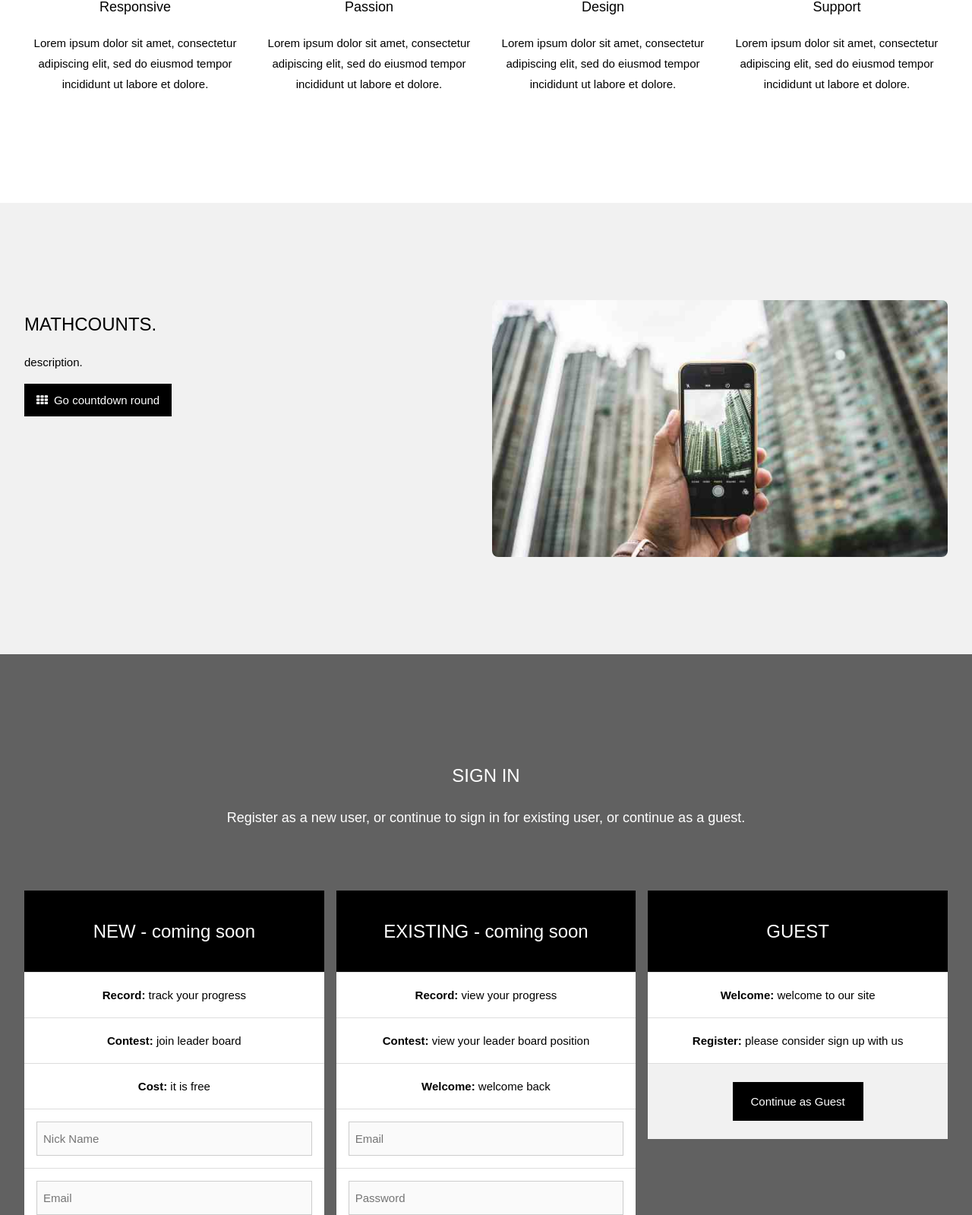
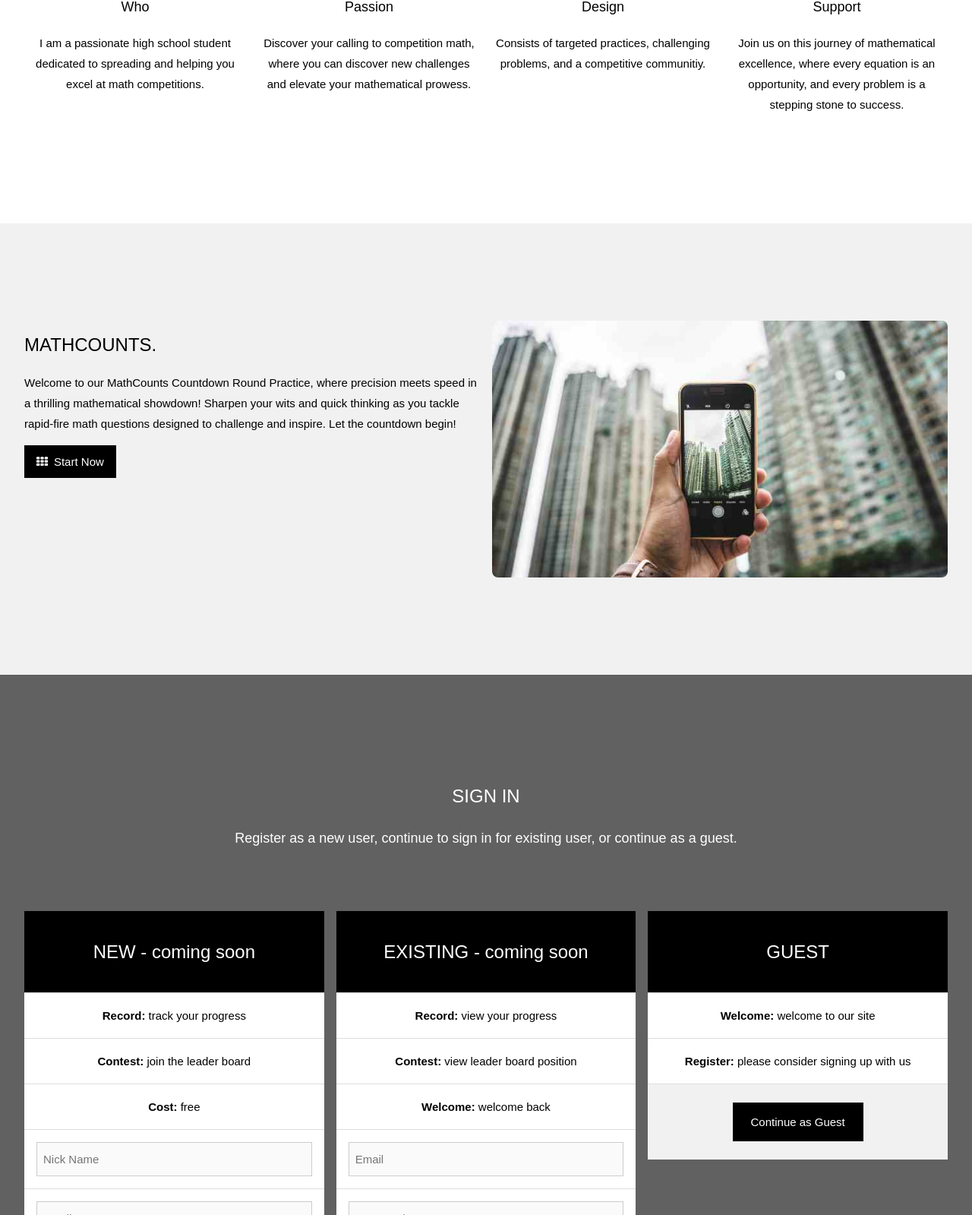
Before and after one commit to valxin/juststudy, a plain HTML site: page static/template/index.html in a window 1280 px wide. Shown: the part 1201-2800 px from the top of the page at 76% size. Drawn offline with Linux system fonts and the light colour scheme.

Commit message:
wording change

```diff
--- a/static/template/index.html
+++ b/static/template/index.html
@@ -61,9 +61,9 @@
 <!-- Header with full-height image -->
 <header class="bgimg-1 w3-display-container w3-grayscale-min" id="home">
   <div class="w3-display-left w3-text-white" style="padding:48px">
-    <span class="w3-jumbo w3-hide-small">Start something that matters</span><br>
-    <span class="w3-xxlarge w3-hide-large w3-hide-medium">Start something that matters</span><br>
-    <span class="w3-large">Stop wasting valuable time with projects that just isn't you.</span>
+    <span class="w3-jumbo w3-hide-small">Unlock Your Math Potential </span><br>
+    <span class="w3-xxlarge w3-hide-large w3-hide-medium">Unlock Your Math Potential </span><br>
+    <span class="w3-large">Elevate your skills, conquer competitions.</span>
     <p><a href="#about" class="w3-button w3-white w3-padding-large w3-large w3-margin-top w3-opacity w3-hover-opacity-off">Learn more and start today</a></p>
   </div>
   <div class="w3-display-bottomleft w3-text-grey w3-large" style="padding:24px 48px">
@@ -78,28 +78,28 @@
 
 <!-- About Section -->
 <div class="w3-container" style="padding:128px 16px" id="about">
-  <h3 class="w3-center">ABOUT THE COMPANY</h3>
-  <p class="w3-center w3-large">Key features of our company</p>
+  <h3 class="w3-center">ABOUT JUSTSTUDY</h3>
+  <p class="w3-center w3-large">A little background</p>
   <div class="w3-row-padding w3-center" style="margin-top:64px">
     <div class="w3-quarter">
       <i class="fa fa-desktop w3-margin-bottom w3-jumbo w3-center"></i>
-      <p class="w3-large">Responsive</p>
-      <p>Lorem ipsum dolor sit amet, consectetur adipiscing elit, sed do eiusmod tempor incididunt ut labore et dolore.</p>
+      <p class="w3-large">Who</p>
+      <p> I am a passionate high school student dedicated to spreading and helping you excel at math competitions.  </p>
     </div>
     <div class="w3-quarter">
       <i class="fa fa-heart w3-margin-bottom w3-jumbo"></i>
       <p class="w3-large">Passion</p>
-      <p>Lorem ipsum dolor sit amet, consectetur adipiscing elit, sed do eiusmod tempor incididunt ut labore et dolore.</p>
+      <p>Discover your calling to competition math, where you can discover new challenges and elevate your mathematical prowess.</p>
     </div>
     <div class="w3-quarter">
       <i class="fa fa-diamond w3-margin-bottom w3-jumbo"></i>
       <p class="w3-large">Design</p>
-      <p>Lorem ipsum dolor sit amet, consectetur adipiscing elit, sed do eiusmod tempor incididunt ut labore et dolore.</p>
+      <p>Consists of targeted practices, challenging problems, and a competitive communitiy.</p>
     </div>
     <div class="w3-quarter">
       <i class="fa fa-cog w3-margin-bottom w3-jumbo"></i>
       <p class="w3-large">Support</p>
-      <p>Lorem ipsum dolor sit amet, consectetur adipiscing elit, sed do eiusmod tempor incididunt ut labore et dolore.</p>
+      <p>Join us on this journey of mathematical excellence, where every equation is an opportunity, and every problem is a stepping stone to success. </p>
     </div>
   </div>
 </div>
@@ -109,8 +109,8 @@
   <div class="w3-row-padding">
     <div class="w3-col m6">
       <h3>MATHCOUNTS.</h3>
-      <p>description.</p>
-      <p><a href="#signin" class="w3-button w3-black"><i class="fa fa-th"> </i> Go countdown round</a></p>
+      <p>Welcome to our MathCounts Countdown Round Practice, where precision meets speed in a thrilling mathematical showdown! Sharpen your wits and quick thinking as you tackle rapid-fire math questions designed to challenge and inspire. Let the countdown begin! </p>
+      <p><a href="#signin" class="w3-button w3-black"><i class="fa fa-th"> </i> Start Now </a></p>
     </div>
     <div class="w3-col m6">
       <img class="w3-image w3-round-large" src="/static/images/phone_buildings.jpg" alt="Buildings" width="700" height="394">
@@ -121,14 +121,14 @@
 <!-- Sign in Section -->
 <div class="w3-container w3-center w3-dark-grey" style="padding:128px 16px" id="signin">
   <h3>SIGN IN</h3>
-  <p class="w3-large">Register as a new user, or continue to sign in for existing user, or continue as a guest.</p>
+  <p class="w3-large">Register as a new user, continue to sign in for existing user, or continue as a guest.</p>
   <div class="w3-row-padding" style="margin-top:64px">
     <div class="w3-third w3-section">
       <ul class="w3-ul w3-white w3-hover-shadow">
         <li class="w3-black w3-xlarge w3-padding-32">NEW - coming soon</li>
         <li class="w3-padding-16"><b>Record:</b> track your progress</li>
-        <li class="w3-padding-16"><b>Contest:</b> join leader board</li>
-        <li class="w3-padding-16"><b>Cost:</b> it is free</li>
+        <li class="w3-padding-16"><b>Contest:</b> join the leader board</li>
+        <li class="w3-padding-16"><b>Cost:</b> free</li>
         <li class="w3-padding-16"><input class="w3-input w3-border" type="text" placeholder="Nick Name" required name="Name" disabled="disabled"></li>
         <li class="w3-padding-16"><input class="w3-input w3-border" type="text" placeholder="Email" required name="Email" disabled="disabled"></li>
         <li class="w3-padding-16"><input class="w3-input w3-border" type="password" placeholder="Password" required name="Password" disabled="disabled"></li>
@@ -142,7 +142,7 @@
       <ul class="w3-ul w3-white w3-hover-shadow">
         <li class="w3-black w3-xlarge w3-padding-32">EXISTING - coming soon</li>
         <li class="w3-padding-16"><b>Record:</b> view your progress</li>
-        <li class="w3-padding-16"><b>Contest:</b> view your leader board position</li>
+        <li class="w3-padding-16"><b>Contest:</b> view leader board position</li>
         <li class="w3-padding-16"><b>Welcome:</b> welcome back</li>
         <li class="w3-padding-16"><input class="w3-input w3-border" type="text" placeholder="Email" required name="Email" disabled="disabled"></li>
         <li class="w3-padding-16"><input class="w3-input w3-border" type="password" placeholder="Password" required name="Password" disabled="disabled"></li>
@@ -155,7 +155,7 @@
       <ul class="w3-ul w3-white w3-hover-shadow">
         <li class="w3-black w3-xlarge w3-padding-32">GUEST</li>
         <li class="w3-padding-16"><b>Welcome:</b> welcome to our site</li>
-        <li class="w3-padding-16"><b>Register:</b> please consider sign up with us</li>
+        <li class="w3-padding-16"><b>Register:</b> please consider signing up with us</li>
         <li class="w3-light-grey w3-padding-24">
           <button class="w3-button w3-black w3-padding-large" onclick="guest()">
             Continue as Guest
@@ -171,8 +171,8 @@
   <h3 class="w3-center">CONTACT</h3>
   <p class="w3-center w3-large">Lets get in touch. Send us a message:</p>
   <div style="margin-top:48px">
-    <p><i class="fa fa-map-marker fa-fw w3-xxlarge w3-margin-right"></i> Chicago, US</p>
-    <p><i class="fa fa-phone fa-fw w3-xxlarge w3-margin-right"></i> Phone: +00 151515</p>
+    <p><i class="fa fa-map-marker fa-fw w3-xxlarge w3-margin-right"></i> Broomfield, CO</p>
+    <p><i class="fa fa-phone fa-fw w3-xxlarge w3-margin-right"></i> Phone: +1 (303) 591 - 5276</p>
     <p><i class="fa fa-envelope fa-fw w3-xxlarge w3-margin-right"> </i> Email: mail@mail.com</p>
     <br>
     <form action="/action_page.php" target="_blank">
```
